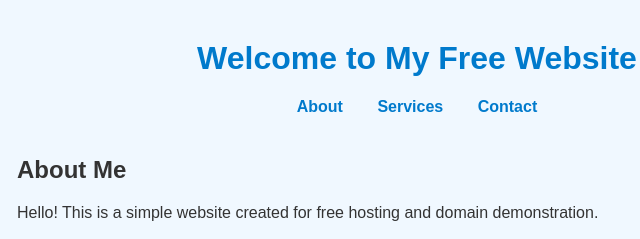
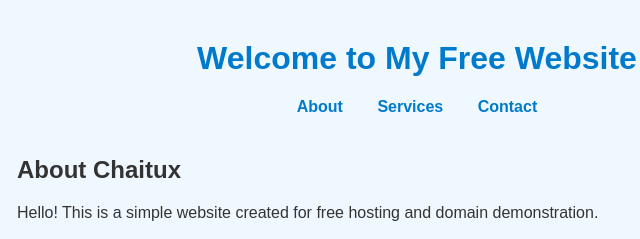
Before and after one commit to nikeonl688/alpha, a plain HTML site: page index.html in a window 1280 px wide. Shown: the top 239 px of the page, 223-863 px from the left. Drawn offline with Linux system fonts and the light colour scheme.

Commit message:
Add files via upload

```diff
--- a/index.html
+++ b/index.html
@@ -49,7 +49,7 @@
         </nav>
     </header>
     <section id="about">
-        <h2>About Me</h2>
+        <h2>About Chaitux</h2>
         <p>Hello! This is a simple website created for free hosting and domain demonstration.</p>
     </section>
     <section id="services">
```
